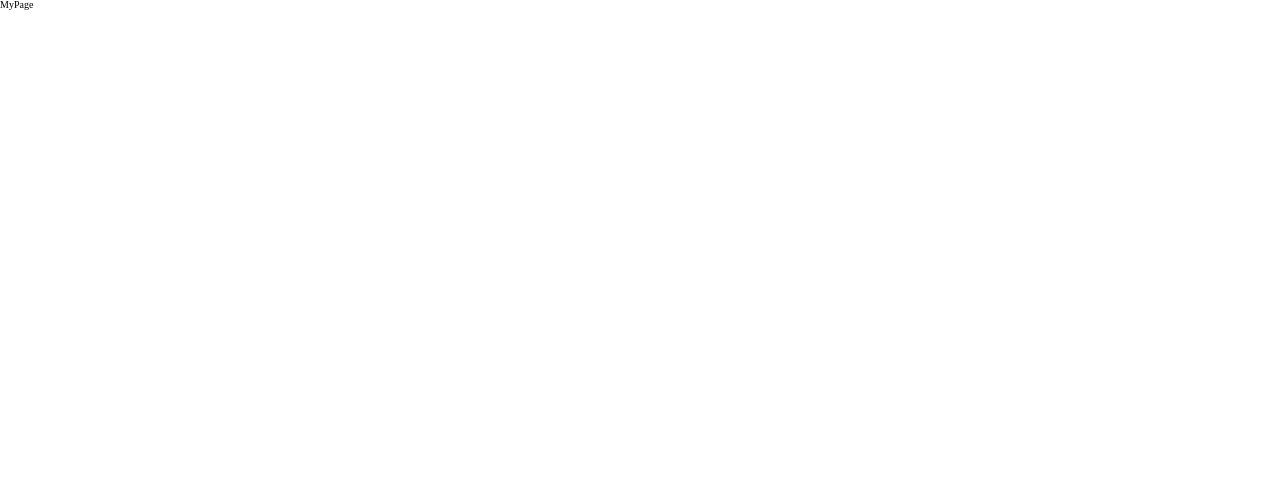
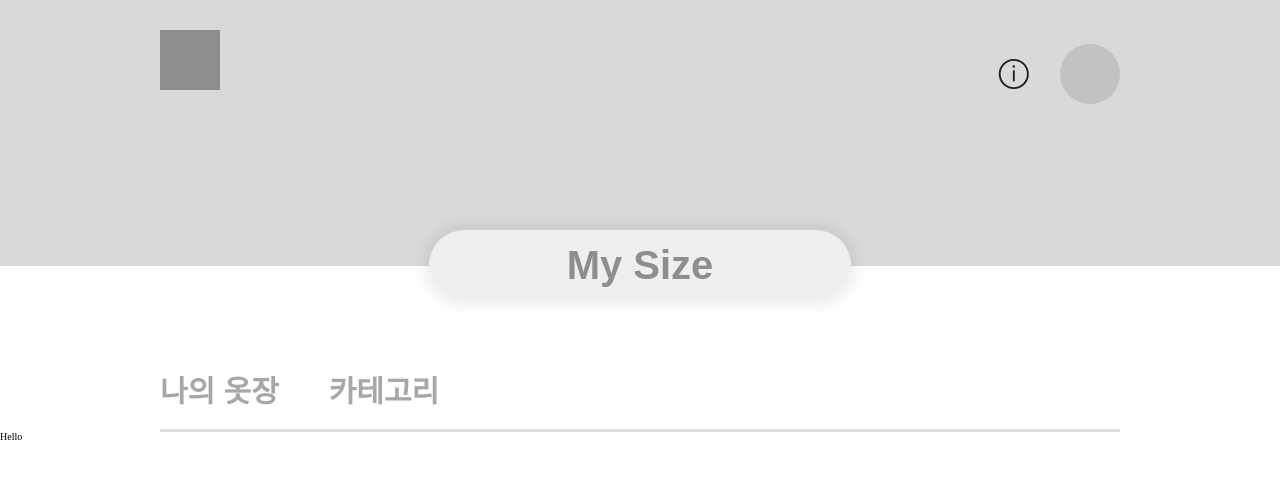
Before and after one commit to OWN-SIZE/onsize-website, a Next.js app: page /mypage in a window 1280 px wide. Shown: the top 478 px of the page. Built offline with nearby package versions, Linux system fonts and the light colour scheme.

Commit message:
main 브랜치 업데이트

```diff
--- a/pages/mypage/index.tsx
+++ b/pages/mypage/index.tsx
@@ -1,7 +1,11 @@
-import Header from 'components/common/Header';
+import Layout from 'components/common/Layout';
 
 function MyPage() {
-  return <div>MyPage</div>;
+  return (
+    <Layout>
+      <div>Hello</div>
+    </Layout>
+  );
 }
 
 export default MyPage;
```
